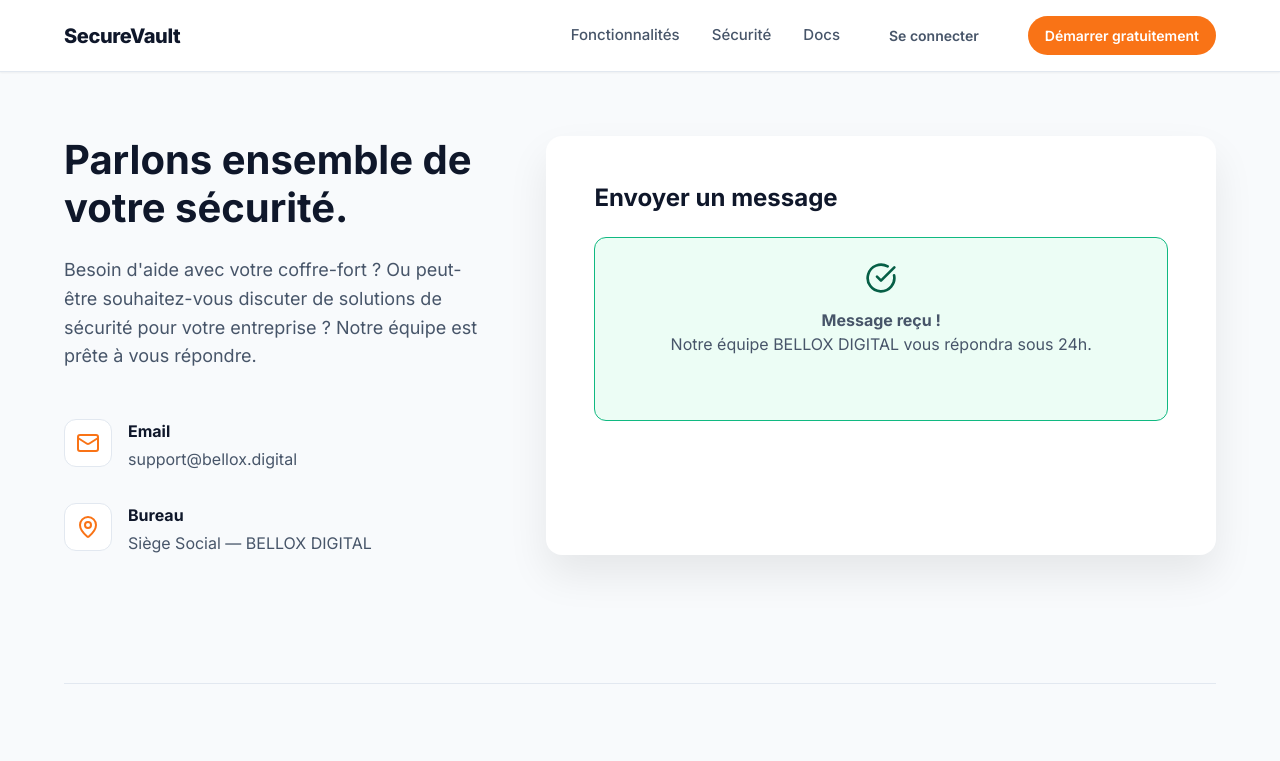
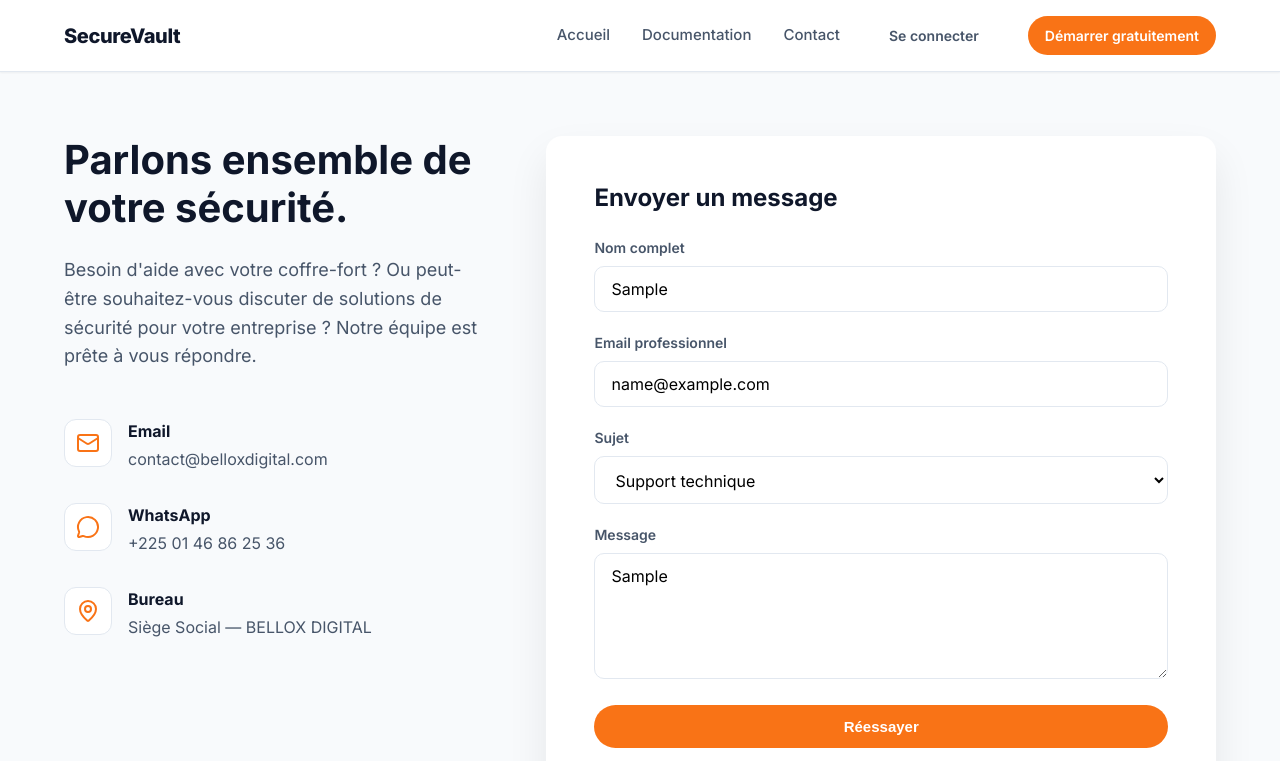
Before and after one commit to Bellox1/SecureVault, a plain HTML site: page frontend/contact.html in a window 1280 px wide. Both pictures are taken after typing "Sample", "name@example.com", "Sample" into the empty fields and a click on the button "Envoyer le message". Shown: the top 761 px of the page. Drawn offline with nearby package versions, Linux system fonts and the light colour scheme; no server answers.

Commit message:
UI: Harmonize navigation headers, add WhatsApp/Email contacts, and implement live contact API

```diff
--- a/frontend/contact.html
+++ b/frontend/contact.html
@@ -24,9 +24,9 @@
       <span>SecureVault</span>
     </a>
     <nav class="nav-links">
-      <a href="/#features">Fonctionnalités</a>
-      <a href="/#security">Sécurité</a>
-      <a href="/documentation.html">Docs</a>
+      <a href="/">Accueil</a>
+      <a href="/documentation.html">Documentation</a>
+      <a href="/contact.html">Contact</a>
       <a href="/login.html" class="btn btn-ghost btn-sm">Se connecter</a>
       <a href="/register.html" class="btn btn-primary btn-sm">Démarrer gratuitement</a>
     </nav>
@@ -39,9 +39,9 @@
 
   <!-- Mobile Dropdown Menu -->
   <div class="mobile-dropdown" id="mobileMenu">
-    <a href="/#features" onclick="toggleMobileMenu()">Fonctionnalités</a>
-    <a href="/#security" onclick="toggleMobileMenu()">Sécurité</a>
+    <a href="/" onclick="toggleMobileMenu()">Accueil</a>
     <a href="/documentation.html" onclick="toggleMobileMenu()">Documentation</a>
+    <a href="/contact.html" onclick="toggleMobileMenu()">Contact</a>
     <hr style="opacity: 0.05; margin: 0.5rem 0">
     <div style="display: flex; flex-direction: column; gap: 0.5rem; padding-top: 0.5rem">
       <a href="/login.html" class="btn btn-ghost btn-sm" style="justify-content: flex-start; padding: 0.5rem 0">Se
@@ -69,7 +69,18 @@
             </div>
             <div>
               <strong style="display: block; margin-bottom: 0.25rem;">Email</strong>
-              <span style="color: var(--bw-text-secondary);">support@bellox.digital</span>
+              <a href="mailto:contact@belloxdigital.com" style="color: var(--bw-text-secondary); text-decoration: none;">contact@belloxdigital.com</a>
+            </div>
+          </div>
+
+          <div style="display: flex; gap: 1rem;">
+            <div
+              style="flex-shrink: 0; width: 48px; height: 48px; background: white; border-radius: 12px; border: 1px solid var(--bw-border); display: flex; align-items: center; justify-content: center; color: var(--bw-primary)">
+              <i data-lucide="message-circle"></i>
+            </div>
+            <div>
+              <strong style="display: block; margin-bottom: 0.25rem;">WhatsApp</strong>
+              <a href="https://wa.me/2250146862536" target="_blank" style="color: var(--bw-text-secondary); text-decoration: none;">+225 01 46 86 25 36</a>
             </div>
           </div>
 
@@ -264,7 +275,7 @@
       }
     }
 
-    document.getElementById('contact-form').onsubmit = (e) => {
+    document.getElementById('contact-form').onsubmit = async (e) => {
       e.preventDefault();
 
       const emailInput = e.target.querySelector('input[type="email"]');
@@ -277,20 +288,38 @@
         return;
       }
 
+      const name = e.target.querySelector('input[type="text"]').value;
+      const subject = document.getElementById('contact-subject').value;
+      const other = document.getElementById('other-subject').value;
+      const finalSubject = subject === 'Autre' ? `Autre: ${other}` : subject;
+      const message = document.getElementById('contact-message').value;
+
       const btn = e.target.querySelector('button');
-      const originalText = btn.innerHTML;
       btn.disabled = true;
       btn.textContent = 'Envoi sécurisé en cours...';
 
-      const subject = document.getElementById('contact-subject').value;
-      const other = document.getElementById('other-subject').value;
-      const finalSubject = subject === 'Autre' ? `Autre: ${other}` : subject;
+      try {
+        const response = await fetch('/api/contact', {
+          method: 'POST',
+          headers: { 'Content-Type': 'application/json' },
+          body: JSON.stringify({ name, email, subject: finalSubject, message })
+        });
 
-      setTimeout(() => {
-        document.getElementById('contact-form').style.display = 'none';
-        document.getElementById('contact-success').style.display = 'block';
-        lucide.createIcons(); // Re-create icons for the success message
-      }, 1500);
+        if (response.ok) {
+          document.getElementById('contact-form').style.display = 'none';
+          document.getElementById('contact-success').style.display = 'block';
+          lucide.createIcons();
+        } else {
+          const err = await response.json();
+          alert("Erreur: " + (err.error || "Échec de l'envoi"));
+          btn.disabled = false;
+          btn.textContent = 'Réessayer';
+        }
+      } catch (err) {
+        alert("Erreur réseau. Vérifiez votre connexion.");
+        btn.disabled = false;
+        btn.textContent = 'Réessayer';
+      }
     };
   </script>
 </body>
```
Also changed, not shown: backend/mailer.js (+38 -2 lines), backend/server.js (+16 -0 lines), frontend/documentation.html (+5 -5 lines), frontend/index.html (+4 -2 lines).
